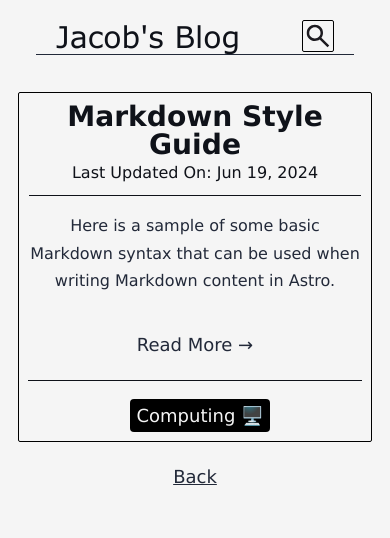
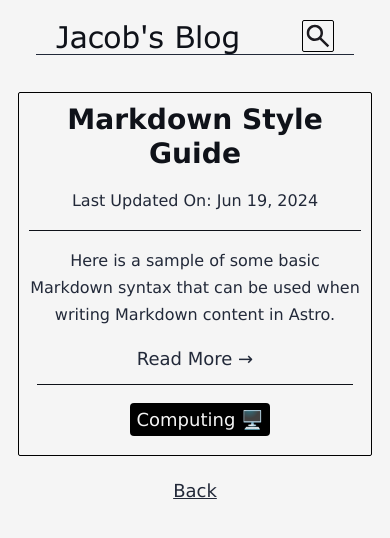
Before and after one commit to shogrenjacob/blog, an Astro site: page /blog/computing in a window 390 px wide. Built offline with nearby package versions, Linux system fonts and the light colour scheme; Astro itself is replaced by a stand-in of ours; a script that the page names is missing.

Commit message:
Tweaks to button hover effects, replacing category post templates

```diff
--- a/src/components/ContactForm.astro
+++ b/src/components/ContactForm.astro
@@ -5,7 +5,7 @@
     <input type="text" name="full_name" required placeholder="Full Name">
     <input type="email" name="email" required placeholder="Email">
     <textarea name="message" required placeholder="Your Message..."></textarea>
-    <input type="submit" value="Send" id="sub">
+    <input type="submit" value="Send" id="sub" class="button-styles">
 </form>
 
 <style>
--- a/src/components/Header.astro
+++ b/src/components/Header.astro
@@ -21,11 +21,11 @@ import { getCollection } from 'astro:content';
 		</div>
 
 		<div id="mobile-menu" class="hide">
-			<HeaderLink href="/blog/media" class="header-link mobile">Media</HeaderLink>
-			<HeaderLink href="/blog/sports" class="header-link mobile">Sports</HeaderLink>
-			<HeaderLink href="/blog/videogames" class="header-link mobile">Videogames</HeaderLink>
-			<HeaderLink href="/blog/computing" class="header-link mobile">Computing</HeaderLink>
-			<HeaderLink href="/blog/life" class="header-link mobile">Life</HeaderLink>
+			<HeaderLink href="/blog/media" class="header-link mobile">💿 Media</HeaderLink>
+			<HeaderLink href="/blog/sports" class="header-link mobile">🏈 Sports</HeaderLink>
+			<HeaderLink href="/blog/videogames" class="header-link mobile">🕹️ Videogames</HeaderLink>
+			<HeaderLink href="/blog/computing" class="header-link mobile">🖥️ Computing</HeaderLink>
+			<HeaderLink href="/blog/life" class="header-link mobile">🌿 Life</HeaderLink>
 
 			<button id="exit-button" class="button-styles" style="font-size: 20px;">Exit</button>
 		</div>
--- a/src/components/PostPreview.astro
+++ b/src/components/PostPreview.astro
@@ -18,6 +18,10 @@ const { id, title, date, description, category } = Astro.props
         border: 1px solid black;
         border-radius: 2px;
     }
+
+    .read-more:hover {
+        color: #36c;
+    }
 </style>
 
 <div>
@@ -29,6 +33,6 @@ const { id, title, date, description, category } = Astro.props
         <hr>
         <p>{ description }</p>
     </a>
-    <a href={`/blog/${ id }/`}>Read More &rarr;</a>
+    <a href={`/blog/${ id }/`} class="read-more">Read More &rarr;</a>
     <Category category={`${ category }`}></Category>
 </div>
--- a/src/layouts/BlogPost.astro
+++ b/src/layouts/BlogPost.astro
@@ -92,7 +92,7 @@ const { title, description, pubDate, updatedDate, heroImage, category } = Astro.
 				</div>
 			</article>
 			<div class="content-container contact-me">
-				<a href="/blog" style="margin-bottom:100px;"><u>Back</u></a>
+				<a href="/blog" class="back-button"><u>Back</u></a>
 				<h2 class="bottom-header"><u>Contact Me</u> 🖋️</h2>
 				<ContactForm></ContactForm>
 			</div>
--- a/src/pages/blog/computing.astro
+++ b/src/pages/blog/computing.astro
@@ -6,6 +6,7 @@ import { SITE_TITLE, SITE_DESCRIPTION } from '../../consts';
 import { getCollection } from 'astro:content';
 import FormattedDate from '../../components/FormattedDate.astro';
 import Category from '../../components/Category.astro';
+import PostPreview from '../../components/PostPreview.astro';
 
 const posts = (await getCollection('blog'))
     .filter((post) => post.data.category === 'Computing')
@@ -34,7 +35,6 @@ const posts = (await getCollection('blog'))
 			ul li {
 				width: calc(50% - 1rem);
                 min-width: 425px;
-				border: 1px solid black;
 				background-color: #F5F5F5;
 				border-radius: 2px;
 			}
@@ -85,7 +85,6 @@ const posts = (await getCollection('blog'))
 				ul li {
 					width: 100%;
 					text-align: center;
-					border: 1px solid black;
 				}
 				ul li:first-child {
 					margin-bottom: 0;
@@ -108,21 +107,19 @@ const posts = (await getCollection('blog'))
 					{
 						posts.map((post) => (
 							<li>
-								<a href={`/blog/${post.id}/`}>
-									<h4 class="title">{post.data.title}</h4>
-									<p class="date">
-										Last Updated On: <FormattedDate date={post.data.pubDate} />
-									</p>
-									<hr>
-									<p>{post.data.description}</p>
-								</a>
-								<a href={`/blog/${post.id}/`}>Read More &rarr;</a>
-								<Category category={`${post.data.category}`}></Category>
+								<PostPreview
+									id={ post.id }
+									title={ post.data.title }
+									date={ post.data.pubDate }
+									description={ post.data.description }
+									category={ post.data.category } >
+
+								</PostPreview>
 							</li>
 						))
 					}
 				</ul>
-				<a href="/" style="margin-bottom:100px; margin-top:20px"><u>Back</u></a>
+				<a href="/" class="back-button"><u>Back</u></a>
 				<br>
 				<br>
 				<br>
--- a/src/pages/blog/life.astro
+++ b/src/pages/blog/life.astro
@@ -6,6 +6,7 @@ import { SITE_TITLE, SITE_DESCRIPTION } from '../../consts';
 import { getCollection } from 'astro:content';
 import FormattedDate from '../../components/FormattedDate.astro';
 import Category from '../../components/Category.astro';
+import PostPreview from '../../components/PostPreview.astro';
 
 const posts = (await getCollection('blog'))
     .filter((post) => post.data.category === 'Life')
@@ -34,7 +35,6 @@ const posts = (await getCollection('blog'))
 			ul li {
 				width: calc(50% - 1rem);
                 min-width: 425px;
-				border: 1px solid black;
 				background-color: #F5F5F5;
 				border-radius: 2px;
 			}
@@ -85,7 +85,6 @@ const posts = (await getCollection('blog'))
 				ul li {
 					width: 100%;
 					text-align: center;
-					border: 1px solid black;
 				}
 				ul li:first-child {
 					margin-bottom: 0;
@@ -107,21 +106,19 @@ const posts = (await getCollection('blog'))
 					{
 						posts.map((post) => (
 							<li>
-								<a href={`/blog/${post.id}/`}>
-									<h4 class="title">{post.data.title}</h4>
-									<p class="date">
-										Last Updated On: <FormattedDate date={post.data.pubDate} />
-									</p>
-									<hr>
-									<p>{post.data.description}</p>
-								</a>
-								<a href={`/blog/${post.id}/`}>Read More &rarr;</a>
-								<Category category={`${post.data.category}`}></Category>
+								<PostPreview
+									id={ post.id }
+									title={ post.data.title }
+									date={ post.data.pubDate }
+									description={ post.data.description }
+									category={ post.data.category } >
+
+								</PostPreview>
 							</li>
 						))
 					}
 				</ul>
-				<a href="/" style="margin-bottom:100px; margin-top:20px"><u>Back</u></a>
+				<a href="/" class="back-button"><u>Back</u></a>
 				<br>
 				<br>
 				<br>
--- a/src/pages/blog/media.astro
+++ b/src/pages/blog/media.astro
@@ -6,6 +6,7 @@ import { SITE_TITLE, SITE_DESCRIPTION } from '../../consts';
 import { getCollection } from 'astro:content';
 import FormattedDate from '../../components/FormattedDate.astro';
 import Category from '../../components/Category.astro';
+import PostPreview from '../../components/PostPreview.astro';
 
 const posts = (await getCollection('blog'))
     .filter((post) => post.data.category === 'Media')
@@ -34,7 +35,6 @@ const posts = (await getCollection('blog'))
 			ul li {
 				width: calc(50% - 1rem);
                 min-width: 425px;
-				border: 1px solid black;
 				background-color: #F5F5F5;
 				border-radius: 2px;
 			}
@@ -85,7 +85,6 @@ const posts = (await getCollection('blog'))
 				ul li {
 					width: 100%;
 					text-align: center;
-					border: 1px solid black;
 
 				}
 				ul li:first-child {
@@ -108,21 +107,19 @@ const posts = (await getCollection('blog'))
 					{
 						posts.map((post) => (
 							<li>
-								<a href={`/blog/${post.id}/`}>
-									<h4 class="title">{post.data.title}</h4>
-									<p class="date">
-										Last Updated On: <FormattedDate date={post.data.pubDate} />
-									</p>
-									<hr>
-									<p>{post.data.description}</p>
-								</a>
-								<a href={`/blog/${post.id}/`}>Read More &rarr;</a>
-								<Category category={`${post.data.category}`}></Category>
+								<PostPreview
+									id={ post.id }
+									title={ post.data.title }
+									date={ post.data.pubDate }
+									description={ post.data.description }
+									category={ post.data.category } >
+
+								</PostPreview>
 							</li>
 						))
 					}
 				</ul>
-				<a href="/" style="margin-bottom:100px; margin-top:20px"><u>Back</u></a>
+				<a href="/" class="back-button"><u>Back</u></a>
 				<br>
 				<br>
 				<br>
--- a/src/pages/blog/sports.astro
+++ b/src/pages/blog/sports.astro
@@ -6,6 +6,7 @@ import { SITE_TITLE, SITE_DESCRIPTION } from '../../consts';
 import { getCollection } from 'astro:content';
 import FormattedDate from '../../components/FormattedDate.astro';
 import Category from '../../components/Category.astro';
+import PostPreview from '../../components/PostPreview.astro';
 
 const posts = (await getCollection('blog'))
     .filter((post) => post.data.category === 'Sports')
@@ -34,7 +35,6 @@ const posts = (await getCollection('blog'))
 			ul li {
 				width: calc(50% - 1rem);
                 min-width: 425px;
-				border: 1px solid black;
 				background-color: #F5F5F5;
 				border-radius: 2px;
 			}
@@ -85,7 +85,6 @@ const posts = (await getCollection('blog'))
 				ul li {
 					width: 100%;
 					text-align: center;
-					border: 1px solid black;
 				}
 				ul li:first-child {
 					margin-bottom: 0;
@@ -107,21 +106,19 @@ const posts = (await getCollection('blog'))
 					{
 						posts.map((post) => (
 							<li>
-								<a href={`/blog/${post.id}/`}>
-									<h4 class="title">{post.data.title}</h4>
-									<p class="date">
-										Last Updated On: <FormattedDate date={post.data.pubDate} />
-									</p>
-									<hr>
-									<p>{post.data.description}</p>
-								</a>
-								<a href={`/blog/${post.id}/`}>Read More &rarr;</a>
-								<Category category={`${post.data.category}`}></Category>
+								<PostPreview
+									id={ post.id }
+									title={ post.data.title }
+									date={ post.data.pubDate }
+									description={ post.data.description }
+									category={ post.data.category } >
+
+								</PostPreview>
 							</li>
 						))
 					}
 				</ul>
-				<a href="/" style="margin-bottom:100px; margin-top:20px"><u>Back</u></a>
+				<a href="/" class="back-button"><u>Back</u></a>
 				<br>
 				<br>
 				<br>
--- a/src/pages/blog/videogames.astro
+++ b/src/pages/blog/videogames.astro
@@ -6,6 +6,7 @@ import { SITE_TITLE, SITE_DESCRIPTION } from '../../consts';
 import { getCollection } from 'astro:content';
 import FormattedDate from '../../components/FormattedDate.astro';
 import Category from '../../components/Category.astro';
+import PostPreview from '../../components/PostPreview.astro';
 
 const posts = (await getCollection('blog'))
     .filter((post) => post.data.category === 'Videogames')
@@ -34,7 +35,6 @@ const posts = (await getCollection('blog'))
 			ul li {
 				width: calc(50% - 1rem);
                 min-width: 425px;
-				border: 1px solid black;
 				background-color: #F5F5F5;
 				border-radius: 2px;
 			}
@@ -85,7 +85,6 @@ const posts = (await getCollection('blog'))
 				ul li {
 					width: 100%;
 					text-align: center;
-					border: 1px solid black;
 				}
 				ul li:first-child {
 					margin-bottom: 0;
@@ -107,21 +106,19 @@ const posts = (await getCollection('blog'))
 					{
 						posts.map((post) => (
 							<li>
-								<a href={`/blog/${post.id}/`}>
-									<h4 class="title">{post.data.title}</h4>
-									<p class="date">
-										Last Updated On: <FormattedDate date={post.data.pubDate} />
-									</p>
-									<hr>
-									<p>{post.data.description}</p>
-								</a>
-								<a href={`/blog/${post.id}/`}>Read More &rarr;</a>
-								<Category category={`${post.data.category}`}></Category>
+								<PostPreview
+									id={ post.id }
+									title={ post.data.title }
+									date={ post.data.pubDate }
+									description={ post.data.description }
+									category={ post.data.category } >
+
+								</PostPreview>
 							</li>
 						))
 					}
 				</ul>
-				<a href="/" style="margin-bottom:100px; margin-top:20px"><u>Back</u></a>
+				<a href="/" class="back-button"><u>Back</u></a>
 				<br>
 				<br>
 				<br>
--- a/src/styles/global.css
+++ b/src/styles/global.css
@@ -153,10 +153,24 @@ hr {
 	border-radius: 2px;
 	cursor: pointer;
 }
+.button-styles:hover {
+	border: 1px solid #36c;
+	color: #36c;
+	border-radius: 2px;
+}
 
 .blog-styles p a {
 	color: #36c;
 	text-decoration: underline;
+}
+
+.back-button {
+	margin-bottom: 100px;
+	margin-top: 20px;
+}
+
+.back-button:hover {
+	color: #36c;
 }
 
 .sr-only {
```
